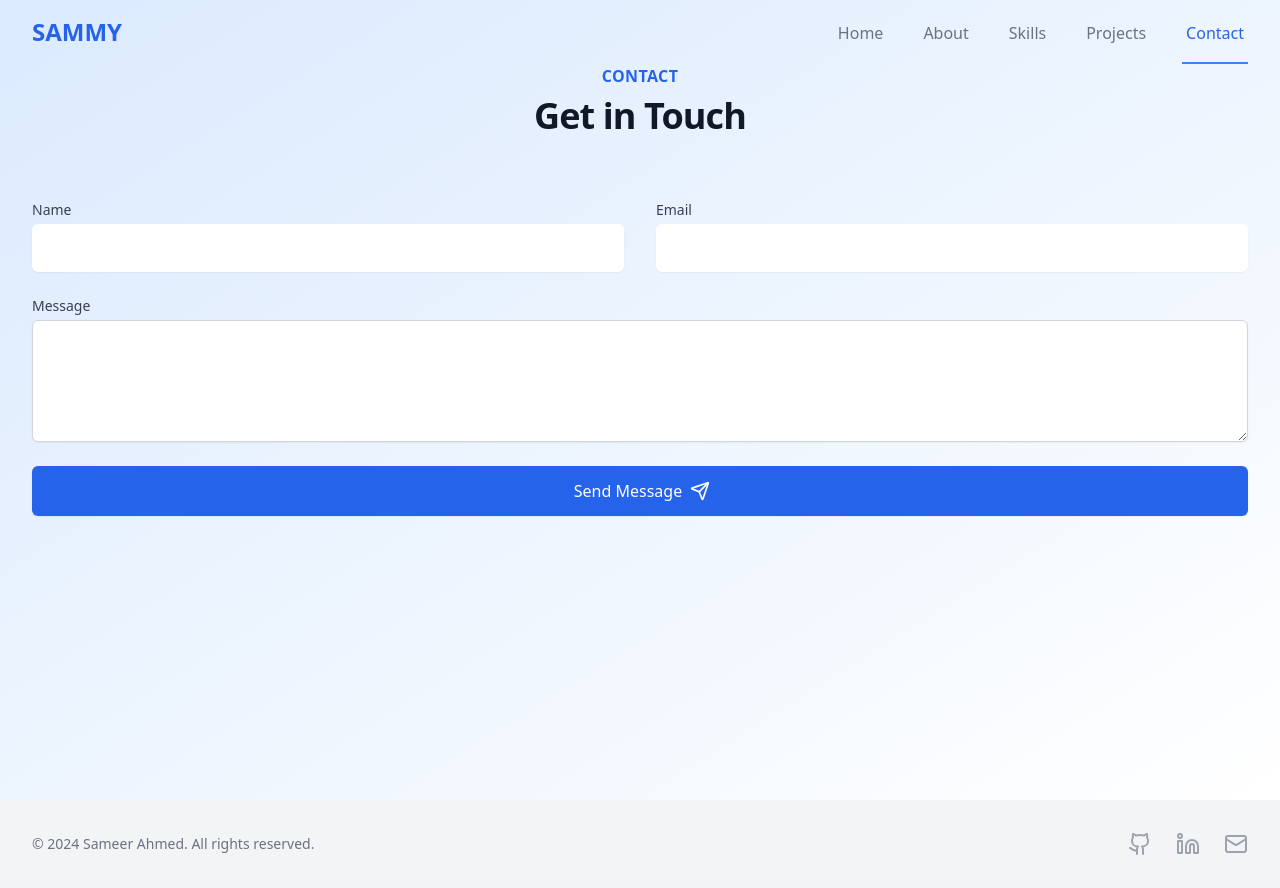
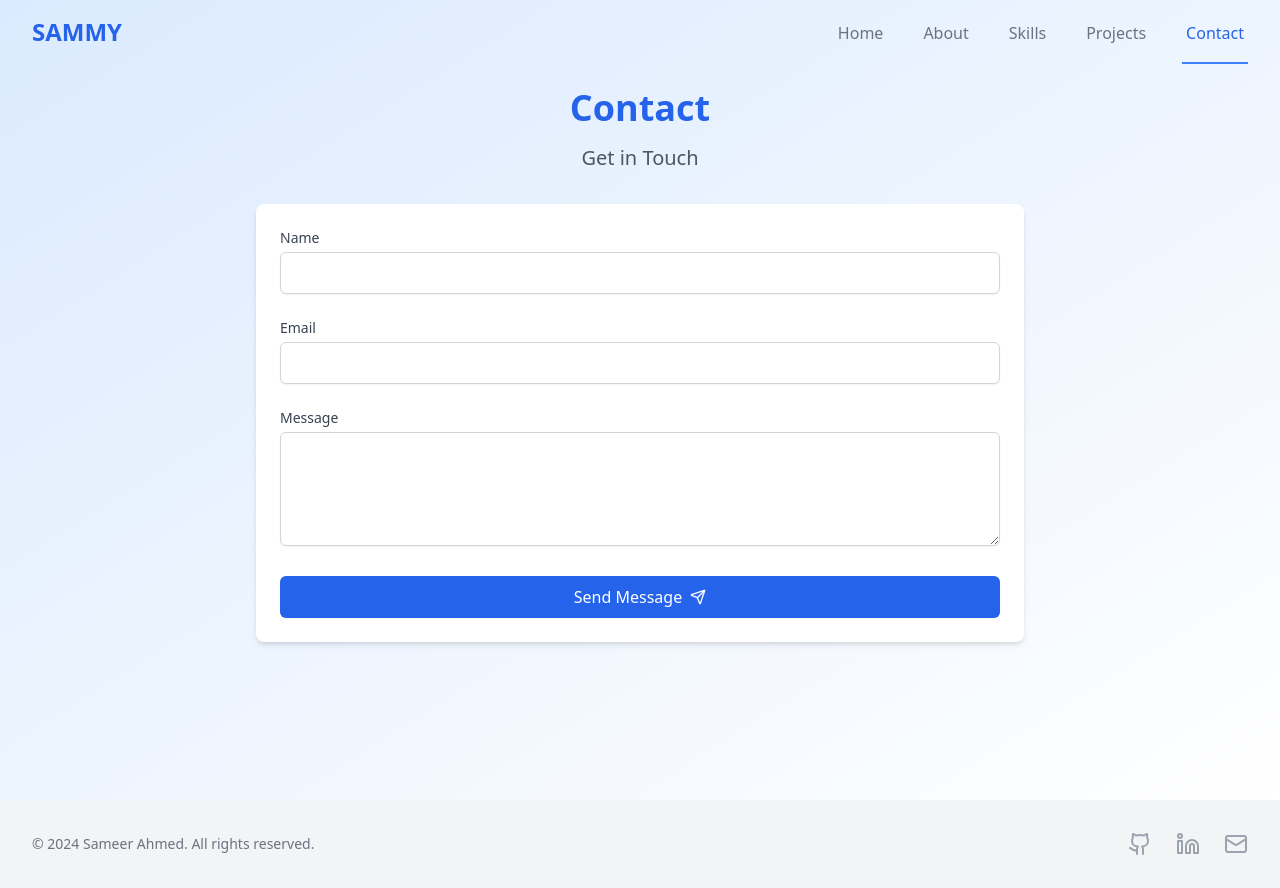
Before and after one commit to shaikhsameer18/DollarsPortfolio2.0, a Next.js app: page /contact in a window 1280 px wide. Built offline with nearby package versions, Linux system fonts and the light colour scheme.

Commit message:
Improved the UI

```diff
--- a/app/contact/page.tsx
+++ b/app/contact/page.tsx
@@ -8,10 +8,15 @@ export default function Contact() {
   const [name, setName] = useState("");
   const [email, setEmail] = useState("");
   const [message, setMessage] = useState("");
-  const [submitted, setSubmitted] = useState(false);
+  const [isSubmitting, setIsSubmitting] = useState(false);
+  const [toast, setToast] = useState<{
+    type: "success" | "error";
+    message: string;
+  } | null>(null);
 
   const handleSubmit = async (e: React.FormEvent) => {
     e.preventDefault();
+    setIsSubmitting(true);
 
     const formData = { name, email, message };
 
@@ -28,32 +33,40 @@ export default function Contact() {
       );
 
       if (response.ok) {
-        console.log("Form submitted:", formData);
-        setSubmitted(true);
+        setToast({
+          type: "success",
+          message:
+            "Your message sent successfully! Thank you for your message. ",
+        });
         setName("");
         setEmail("");
         setMessage("");
       } else {
-        console.error("Form submission error");
+        throw new Error("Form submission failed");
       }
     } catch (error) {
-      console.error("Error submitting the form:", error);
+      setToast({
+        type: "error",
+        message: "There was a problem sending your message. Please try again.",
+      });
+    } finally {
+      setIsSubmitting(false);
     }
   };
 
   return (
-    <div className="bg-gradient-to-br from-blue-100 to-white min-h-screen py-16">
-      <div className="max-w-7xl mx-auto px-4 sm:px-6 lg:px-8">
+    <div className="bg-gradient-to-br from-blue-100 to-white min-h-screen py-16 px-4 sm:px-6 lg:px-8">
+      <div className="max-w-3xl mx-auto">
         <motion.div
           initial={{ opacity: 0, y: 20 }}
           animate={{ opacity: 1, y: 0 }}
           transition={{ duration: 0.8 }}
-          className="lg:text-center"
+          className="text-center mb-8"
         >
-          <h2 className="text-base text-blue-600 font-semibold tracking-wide uppercase">
+          <h2 className="text-3xl sm:text-4xl mt-6 font-bold text-blue-600 mb-4 font-space-grotesk">
             Contact
           </h2>
-          <p className="mt-2 text-3xl leading-8 font-extrabold tracking-tight text-gray-900 sm:text-4xl">
+          <p className="text-lg sm:text-xl text-gray-600 font-inter">
             Get in Touch
           </p>
         </motion.div>
@@ -62,88 +75,93 @@ export default function Contact() {
           initial={{ opacity: 0, y: 20 }}
           animate={{ opacity: 1, y: 0 }}
           transition={{ duration: 0.8, delay: 0.2 }}
-          className="mt-16"
         >
-          {submitted ? (
-            <p className="text-center text-green-600">
-              Thank you! Your message has been sent.
-            </p>
-          ) : (
-            <form
-              onSubmit={handleSubmit}
-              className="grid grid-cols-1 gap-y-6 sm:grid-cols-2 sm:gap-x-8"
-            >
+          <div className="bg-white shadow-md rounded-lg p-6">
+            <form onSubmit={handleSubmit} className="space-y-6">
               <div>
                 <label
                   htmlFor="name"
-                  className="block text-sm font-medium text-gray-700"
+                  className="block text-sm font-medium text-gray-700 mb-1"
                 >
                   Name
                 </label>
-                <div className="mt-1">
                 <input
                   type="text"
+                  id="name"
                   name="name"
-                    id="name"
-                    autoComplete="name"
                   value={name}
                   onChange={(e) => setName(e.target.value)}
-                    className="py-3 px-4 block w-full shadow-sm focus:ring-blue-500 focus:border-blue-500 border-gray-300 rounded-md"
                   required
+                  className="w-full px-3 py-2 border border-gray-300 rounded-md shadow-sm focus:outline-none focus:ring-2 focus:ring-blue-500 focus:border-blue-500"
                 />
-                </div>
               </div>
               <div>
                 <label
                   htmlFor="email"
-                  className="block text-sm font-medium text-gray-700"
+                  className="block text-sm font-medium text-gray-700 mb-1"
                 >
                   Email
                 </label>
-                <div className="mt-1">
                 <input
+                  type="email"
                   id="email"
                   name="email"
-                    type="email"
-                    autoComplete="email"
                   value={email}
                   onChange={(e) => setEmail(e.target.value)}
-                    className="py-3 px-4 block w-full shadow-sm focus:ring-blue-500 focus:border-blue-500 border-gray-300 rounded-md"
                   required
+                  className="w-full px-3 py-2 border border-gray-300 rounded-md shadow-sm focus:outline-none focus:ring-2 focus:ring-blue-500 focus:border-blue-500"
                 />
               </div>
-              </div>
-              <div className="sm:col-span-2">
+              <div>
                 <label
                   htmlFor="message"
-                  className="block text-sm font-medium text-gray-700"
+                  className="block text-sm font-medium text-gray-700 mb-1"
                 >
                   Message
                 </label>
-                <div className="mt-1">
                 <textarea
                   id="message"
                   name="message"
                   rows={4}
                   value={message}
                   onChange={(e) => setMessage(e.target.value)}
-                    className="py-3 px-4 block w-full shadow-sm focus:ring-blue-500 focus:border-blue-500 border border-gray-300 rounded-md"
                   required
-                  ></textarea>
+                  className="w-full px-3 py-2 border border-gray-300 rounded-md shadow-sm focus:outline-none focus:ring-2 focus:ring-blue-500 focus:border-blue-500"
+                />
               </div>
-              </div>
-              <div className="sm:col-span-2">
+              <div>
                 <button
                   type="submit"
-                  className="w-full inline-flex items-center justify-center px-6 py-3 border border-transparent rounded-md shadow-sm text-base font-medium text-white bg-blue-600 hover:bg-blue-700 focus:outline-none focus:ring-2 focus:ring-offset-2 focus:ring-blue-500"
+                  disabled={isSubmitting}
+                  className={`w-full flex items-center justify-center px-4 py-2 border border-transparent rounded-md shadow-sm text-base font-medium text-white ${
+                    isSubmitting
+                      ? "bg-gray-400 cursor-not-allowed"
+                      : "bg-blue-600 hover:bg-blue-700 focus:outline-none focus:ring-2 focus:ring-offset-2 focus:ring-blue-500"
+                  } transition-colors`}
                 >
+                  {isSubmitting ? (
+                    "Sending..."
+                  ) : (
+                    <>
                       Send Message
-                  <Send className="ml-2 -mr-1 h-5 w-5" aria-hidden="true" />
+                      <Send className="ml-2 h-4 w-4" aria-hidden="true" />
+                    </>
+                  )}
                 </button>
               </div>
             </form>
+          </div>
+        </motion.div>
+
+        {toast && (
+          <div
+            className={`fixed bottom-4 right-4 px-4 py-2 rounded-md text-white ${
+              toast.type === "success" ? "bg-green-500" : "bg-red-500"
+            }`}
+          >
+            {toast.message}
+          </div>
         )}
-        </motion.div>
       </div>
     </div>
   );
--- a/app/globals.css
+++ b/app/globals.css
@@ -25,3 +25,68 @@ body {
     text-wrap: balance;
   }
 }
+
+@layer base {
+  :root {
+    --background: 0 0% 100%;
+    --foreground: 240 10% 3.9%;
+    --card: 0 0% 100%;
+    --card-foreground: 240 10% 3.9%;
+    --popover: 0 0% 100%;
+    --popover-foreground: 240 10% 3.9%;
+    --primary: 240 5.9% 10%;
+    --primary-foreground: 0 0% 98%;
+    --secondary: 240 4.8% 95.9%;
+    --secondary-foreground: 240 5.9% 10%;
+    --muted: 240 4.8% 95.9%;
+    --muted-foreground: 240 3.8% 46.1%;
+    --accent: 240 4.8% 95.9%;
+    --accent-foreground: 240 5.9% 10%;
+    --destructive: 0 84.2% 60.2%;
+    --destructive-foreground: 0 0% 98%;
+    --border: 240 5.9% 90%;
+    --input: 240 5.9% 90%;
+    --ring: 240 10% 3.9%;
+    --chart-1: 12 76% 61%;
+    --chart-2: 173 58% 39%;
+    --chart-3: 197 37% 24%;
+    --chart-4: 43 74% 66%;
+    --chart-5: 27 87% 67%;
+    --radius: 0.5rem;
+  }
+  .dark {
+    --background: 240 10% 3.9%;
+    --foreground: 0 0% 98%;
+    --card: 240 10% 3.9%;
+    --card-foreground: 0 0% 98%;
+    --popover: 240 10% 3.9%;
+    --popover-foreground: 0 0% 98%;
+    --primary: 0 0% 98%;
+    --primary-foreground: 240 5.9% 10%;
+    --secondary: 240 3.7% 15.9%;
+    --secondary-foreground: 0 0% 98%;
+    --muted: 240 3.7% 15.9%;
+    --muted-foreground: 240 5% 64.9%;
+    --accent: 240 3.7% 15.9%;
+    --accent-foreground: 0 0% 98%;
+    --destructive: 0 62.8% 30.6%;
+    --destructive-foreground: 0 0% 98%;
+    --border: 240 3.7% 15.9%;
+    --input: 240 3.7% 15.9%;
+    --ring: 240 4.9% 83.9%;
+    --chart-1: 220 70% 50%;
+    --chart-2: 160 60% 45%;
+    --chart-3: 30 80% 55%;
+    --chart-4: 280 65% 60%;
+    --chart-5: 340 75% 55%;
+  }
+}
+
+@layer base {
+  * {
+    @apply border-border;
+  }
+  body {
+    @apply bg-background text-foreground;
+  }
+}
--- a/tailwind.config.ts
+++ b/tailwind.config.ts
@@ -1,19 +1,63 @@
 import type { Config } from "tailwindcss";
 
 const config: Config = {
-  content: [
+    darkMode: ["class"],
+    content: [
     "./pages/**/*.{js,ts,jsx,tsx,mdx}",
     "./components/**/*.{js,ts,jsx,tsx,mdx}",
     "./app/**/*.{js,ts,jsx,tsx,mdx}",
   ],
   theme: {
-    extend: {
-      colors: {
-        background: "var(--background)",
-        foreground: "var(--foreground)",
-      },
-    },
+  	extend: {
+  		colors: {
+  			background: 'hsl(var(--background))',
+  			foreground: 'hsl(var(--foreground))',
+  			card: {
+  				DEFAULT: 'hsl(var(--card))',
+  				foreground: 'hsl(var(--card-foreground))'
+  			},
+  			popover: {
+  				DEFAULT: 'hsl(var(--popover))',
+  				foreground: 'hsl(var(--popover-foreground))'
+  			},
+  			primary: {
+  				DEFAULT: 'hsl(var(--primary))',
+  				foreground: 'hsl(var(--primary-foreground))'
+  			},
+  			secondary: {
+  				DEFAULT: 'hsl(var(--secondary))',
+  				foreground: 'hsl(var(--secondary-foreground))'
+  			},
+  			muted: {
+  				DEFAULT: 'hsl(var(--muted))',
+  				foreground: 'hsl(var(--muted-foreground))'
+  			},
+  			accent: {
+  				DEFAULT: 'hsl(var(--accent))',
+  				foreground: 'hsl(var(--accent-foreground))'
+  			},
+  			destructive: {
+  				DEFAULT: 'hsl(var(--destructive))',
+  				foreground: 'hsl(var(--destructive-foreground))'
+  			},
+  			border: 'hsl(var(--border))',
+  			input: 'hsl(var(--input))',
+  			ring: 'hsl(var(--ring))',
+  			chart: {
+  				'1': 'hsl(var(--chart-1))',
+  				'2': 'hsl(var(--chart-2))',
+  				'3': 'hsl(var(--chart-3))',
+  				'4': 'hsl(var(--chart-4))',
+  				'5': 'hsl(var(--chart-5))'
+  			}
+  		},
+  		borderRadius: {
+  			lg: 'var(--radius)',
+  			md: 'calc(var(--radius) - 2px)',
+  			sm: 'calc(var(--radius) - 4px)'
+  		}
+  	}
   },
-  plugins: [],
+  plugins: [require("tailwindcss-animate")],
 };
 export default config;
```
Also changed, not shown: components/Footer.tsx (+18 -7 lines), package.json (+8 -1 lines), 1 other file (tests, documents, lock files or other folders). Lines whose indentation alone changed are shown as unchanged.
